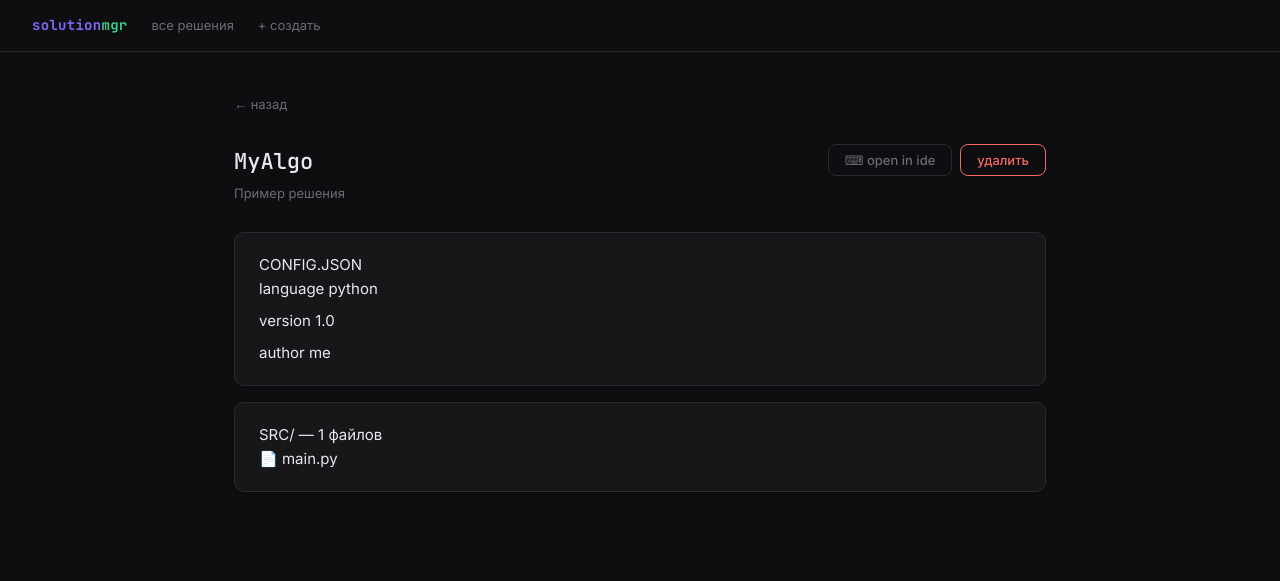
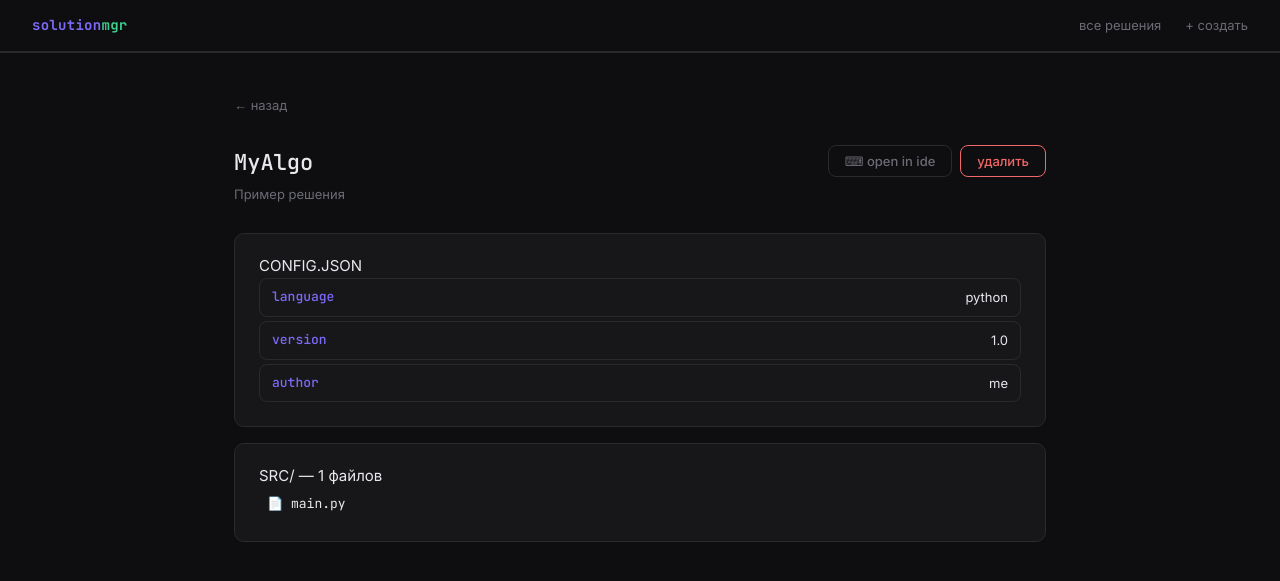
Before and after one commit to Ywxig/Spark, a Flask app: page /solution/MyAlgo in a window 1280 px wide. Shown: the top 581 px of the page. Run offline with Flask 3, Linux system fonts and the light colour scheme; grey boxes are pictures that could not be loaded.

Commit message:
refactoring: rework HTML templates and styles

```diff
--- a/config.json
+++ b/config.json
@@ -14,10 +14,10 @@
     "IDE" : {
         "open_in_ide" : true,
         "open_in_ide_cmd" : true,
-        "name" : "Kate",
+        "name" : "Visual Studio Code",
         "path" : "",
         "cmd" : {
-            "open" : "kate"
+            "open" : "code"
         }
     }
 }
--- a/main.py
+++ b/main.py
@@ -70,7 +70,18 @@ def delete(name):
 
 @app.route("/solution/<name>/open", methods=["POST"])
 def open_in_ide(name):
-    """Открыть папку решения в редакторе из конфига (IDE.cmd.open)."""
+    """Открыть папку решения в редакторе из конфига (IDE.cmd.open).
+
+    Args:
+        name (str): Имя решения, которое необходимо открыть.
+
+    Returns:
+        Response: JSON-ответ с результатом операции.
+            - 200 OK: {"ok": True, "opened": "<путь_к_решению>"}
+            - 400 Bad Request: Если функция открытия отключена или команда не задана.
+            - 404 Not Found: Если решение с указанным именем не найдено.
+            - 500 Internal Server Error: Если исполняемый файл редактора не найден.
+    """
     try:
         solution = manager.get(name)
     except FileNotFoundError:
@@ -78,6 +89,7 @@ def open_in_ide(name):
 
     ide = cfg.get("IDE", {})
 
+    # Проверка включения функции открытия в IDE и наличия команды
     if not ide.get("open_in_ide"):
         return jsonify({"error": "open_in_ide отключён в config.json"}), 400
 
@@ -99,8 +111,6 @@ def open_in_ide(name):
 
 
 # API (JSON)
-
-
 @app.route("/api/solutions")
 def api_solutions():
     solutions = manager.index()
--- a/src/Solution_Manager/solution.py
+++ b/src/Solution_Manager/solution.py
@@ -130,6 +130,47 @@ class Solution:
         """Вернуть полный путь к файлу в src/."""
         return self._src_path / filename
 
+    def list_sources(self) -> list[dict]:
+        """
+        Recursively list all files and directories in src/.
+        Returns a list of dictionaries with structure:
+        {
+            "name": str,
+            "type": "file" | "dir",
+            "path": str, # relative path from src/
+            "children": list[dict] # only for dirs
+        }
+        """
+        def _scan_dir(current_path: Path, relative_base: Path) -> list[dict]:
+            items = []
+            if not current_path.exists():
+                return items
+
+            # Sort: directories first, then files, alphabetically
+            sorted_items = sorted(current_path.iterdir(), key=lambda p: (not p.is_dir(), p.name.lower()))
+
+            for item in sorted_items:
+                # Skip hidden files/folders if desired
+                if item.name.startswith('.'):
+                    continue
+
+                rel_path = item.relative_to(relative_base)
+
+                item_data = {
+                    "name": item.name,
+                    "type": "dir" if item.is_dir() else "file",
+                    "path": str(rel_path).replace('\\', '/'), # Normalize separators
+                }
+
+                if item.is_dir():
+                    item_data["children"] = _scan_dir(item, relative_base)
+
+                items.append(item_data)
+
+            return items
+
+        return _scan_dir(self._src_path, self._src_path)
+
 
     # Приватные методы
 
--- /dev/null
+++ b/static/side_bar.css
@@ -0,0 +1,67 @@
+.ico{
+    width: 30px;
+    height: 30px;
+}
+
+.label{
+    width: 50px;
+}
+
+.sidebar {
+    height: 100%;
+    width: 0;
+    position: fixed;
+    z-index: 30; /* Increased to be above header */
+    top: 0;
+    left: 0;
+    background-color: #111;
+    overflow-x: hidden;
+    transition: 0.5s;
+    padding-top: 30px;
+}
+
+.sidebar .logo {
+      font-family: var(--mono);
+      font-weight: 700;
+      font-size: 14px;
+      color: var(--accent);
+      letter-spacing: 0.02em;
+    }
+
+.sidebar .logo span { color: var(--accent2); }
+
+/* ... rest of the file remains the same ... */
+
+.sidebar a {
+    padding: 8px 8px 8px 32px;
+    text-decoration: none;
+    color: #818181;
+    display: block;
+    transition: 0.3s;
+}
+
+.sidebar a:hover {
+    color: #f1f1f1;
+}
+
+.sidebar .closebtn {
+    position: absolute;
+    top: 0;
+    right: 25px;
+    font-size: 36px;
+    margin-left: 50px;
+}
+
+.openbtn {
+    cursor: pointer;
+    background-color: var(--primary-color);
+    color: var(--text-color);
+    padding: 10px 15px;
+    border: none;
+    border-radius: 5px;
+    margin-bottom: 10px;
+}
+
+.openbtn:hover {
+    background-color: #444;
+}
--- /dev/null
+++ b/static/side_bar.js
@@ -0,0 +1,8 @@
+
+    function openNav() {
+      document.getElementById("side_menu").style.width = "150px";
+    }
+
+    function closeNav() {
+      document.getElementById("side_menu").style.width = "0";
+    }
--- a/static/style.css
+++ b/static/style.css
@@ -73,11 +73,73 @@
     .btn-ghost   { background: transparent; color: var(--muted); border: 1px solid var(--border); }
     .btn-ghost:hover   { color: var(--text); border-color: var(--muted); }
 
+    /* ... existing code ... */
+
     .card {
       background: var(--surface);
       border: 1px solid var(--border);
       border-radius: 10px;
       padding: 20px 24px;
+    }
+
+    .config-row {
+      display: flex;
+      justify-content: space-between;
+      align-items: center;
+      padding: 8px 12px;
+      margin-bottom: 4px;
+      background: var(--surface);
+      border: 1px solid var(--border);
+      border-radius: var(--radius);
+      font-size: 13px;
+      transition: all 0.2s ease;
+    }
+
+    .config-row:hover {
+      border-color: var(--accent);
+      background: #1a1a1d;
+    }
+
+    .config-key {
+      font-family: var(--mono);
+      color: var(--accent);
+      font-weight: 500;
+    }
+
+    .config-value {
+      color: var(--text);
+      max-width: 60%;
+      overflow: hidden;
+      text-overflow: ellipsis;
+      white-space: nowrap;
+    }
+
+    /* Fixed class name from .ile-row to .file-row */
+    .file-row {
+      display: flex;
+      align-items: center;
+      gap: 8px;
+      padding: 6px 8px;
+      border-radius: 6px;
+      font-family: var(--mono);
+      font-size: 13px;
+      color: var(--text);
+      transition: background 0.15s;
+    }
+
+    .file-row:hover {
+      background: rgba(255, 255, 255, 0.03);
+    }
+
+    /* Optional: Style for nested files if you implement tree view */
+    .file-row.nested {
+      margin-left: 20px; /* Indentation for nested items */
+    }
+
+    .file-row .icon {
+      color: var(--muted);
+      width: 16px;
+      text-align: center;
     }
 
     .badge {
@@ -127,3 +189,60 @@
     h1 { font-size: 22px; font-weight: 500; margin-bottom: 4px; }
     h2 { font-size: 17px; font-weight: 500; }
     .page-desc { color: var(--muted); font-size: 13px; margin-bottom: 28px; }
+
+/* Add to style.css */
+
+.app-header {
+  position: sticky;
+  top: 0;
+  z-index: 20; /* Higher than sidebar (1) and nav (10) to ensure it stays on top if needed, or match nav */
+  background: var(--bg);
+  border-bottom: 1px solid var(--border);
+  width: 100%;
+}
+
+nav {
+  /* Remove previous sticky/top/z-index from nav if moved to header,
+     but keeping them here is fine if header doesn't have background.
+     Since header has background, we can simplify nav. */
+  padding: 0 32px;
+  height: 52px;
+  display: flex;
+  align-items: center;
+  gap: 24px;
+  /* Remove position: sticky, top: 0, z-index: 10 from nav if applied in header */
+  position: relative;
+  z-index: 1;
+  background: transparent; /* Let header handle background */
+}
+
+.nav-links {
+  display: flex;
+  gap: 24px;
+  margin-left: auto; /* Push links to the right if needed, or adjust as per design */
+}
+
+/* Ensure openbtn fits in nav */
+.openbtn {
+  font-size: 16px; /* Adjust size to fit nav height */
+  cursor: pointer;
+  background-color: transparent; /* Match nav style */
+  color: var(--muted);
+  padding: 5px 10px;
+  border: 1px solid var(--border);
+  border-radius: var(--radius);
+  margin-left: 10px;
+  transition: all 0.3s;
+}
+
+.openbtn:hover {
+  background-color: var(--surface);
+  color: var(--text);
+  border-color: var(--accent);
+}
+
+/* Sidebar z-index should be lower than header/nav if you want header to stay visible,
+   or higher if you want sidebar to cover header. Usually, sidebar covers everything. */
+.sidebar {
+  z-index: 30; /* Higher than header */
+}
--- a/templates/base.html
+++ b/templates/base.html
@@ -7,15 +7,34 @@
   <link rel="preconnect" href="https://fonts.googleapis.com">
   <link href="https://fonts.googleapis.com/css2?family=JetBrains+Mono:wght@400;500;700&family=Inter:wght@400;500&display=swap" rel="stylesheet">
   <link rel="stylesheet" href="{{ url_for('static', filename='style.css') }}">
+  <link rel="stylesheet" href="{{ url_for('static', filename='side_bar.css') }}">
+  <script src="{{ url_for('static', filename='side_bar.js') }}"></script>
 </head>
 <body>
-  <nav>
-    <a href="/" class="logo">solution<span>mgr</span></a>
-    <a href="/">все решения</a>
-    <a href="/create">+ создать</a>
-  </nav>
+
+  <header class="app-header">
+    <nav>
+      <a onclick="openNav()" class="logo">solution<span>mgr</span></a>
+      <div class="nav-links">
+        <a href="/">все решения</a>
+        <a href="/create">+ создать</a>
+      </div>
+
+    </nav>
+  </header>
+
+  <div id="side_menu" class="sidebar">
+    <a href="javascript:void(0)" onclick="closeNav()" class="logo">solution<span>mgr</span></a>
+    <a href="/">Home</a>
+    <a href="/docs">Documents</a>
+    <a href="https://github.com/Ywxig">
+      <img align="left" class="dev" width="50px" height="50px" src="https://upload.wikimedia.org/wikipedia/commons/c/c2/GitHub_Invertocat_Logo.svg">
+    </a>
+  </div>
+
   <main>
     {% block content %}{% endblock %}
   </main>
+
 </body>
 </html>
--- a/templates/detail.html
+++ b/templates/detail.html
@@ -26,7 +26,7 @@
 <div class="card" style="margin-bottom:16px;">
   <div class="section-label">CONFIG.JSON</div>
   {% if solution.Configuration %}
-  <div style="display:flex; flex-direction:column; gap:8px;">
+  <div class="config-list">
     {% for key, val in solution.Configuration.items() %}
     <div class="config-row">
       <span class="config-key">{{ key }}</span>
@@ -35,7 +35,7 @@
     {% endfor %}
   </div>
   {% else %}
-  <div style="color:var(--muted); font-size:13px;">конфигурация пуста</div>
+  <div style="color:var(--muted); font-size:13px; padding: 8px 0;">конфигурация пуста</div>
   {% endif %}
 </div>
 
@@ -43,12 +43,22 @@
 <div class="card">
   <div class="section-label">SRC/ — {{ files|length }} файлов</div>
   {% if files %}
-  <div style="display:flex; flex-direction:column; gap:6px;">
+  <div style="display:flex; flex-direction:column; gap:2px;">
     {% for f in files %}
-    <div class="file-row">
-      <span style="color:var(--muted);">📄</span>
-      <span>{{ f }}</span>
-    </div>
+      <!-- If f is a string (flat list) -->
+      {% if f is string %}
+        <div class="file-row">
+          <span class="icon">📄</span>
+          <span>{{ f }}</span>
+        </div>
+      <!-- If f is a dict (nested structure from previous step) -->
+      {% else %}
+        <div class="file-row">
+          <span class="icon">{{ '📁' if f.type == 'dir' else '📄' }}</span>
+          <span>{{ f.name }}</span>
+        </div>
+        <!-- Note: Recursive rendering requires more complex HTML structure than just a loop here -->
+      {% endif %}
     {% endfor %}
   </div>
   {% else %}
```
